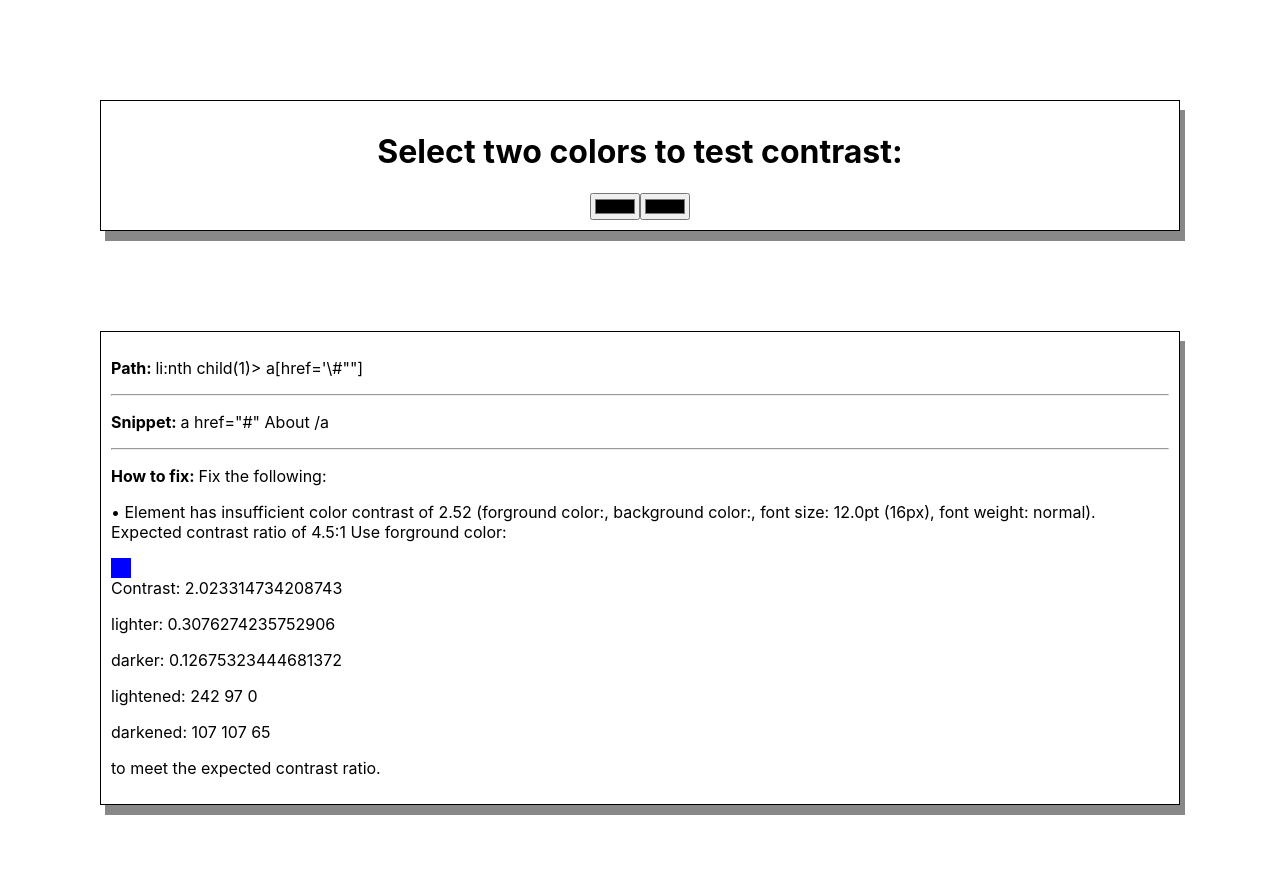
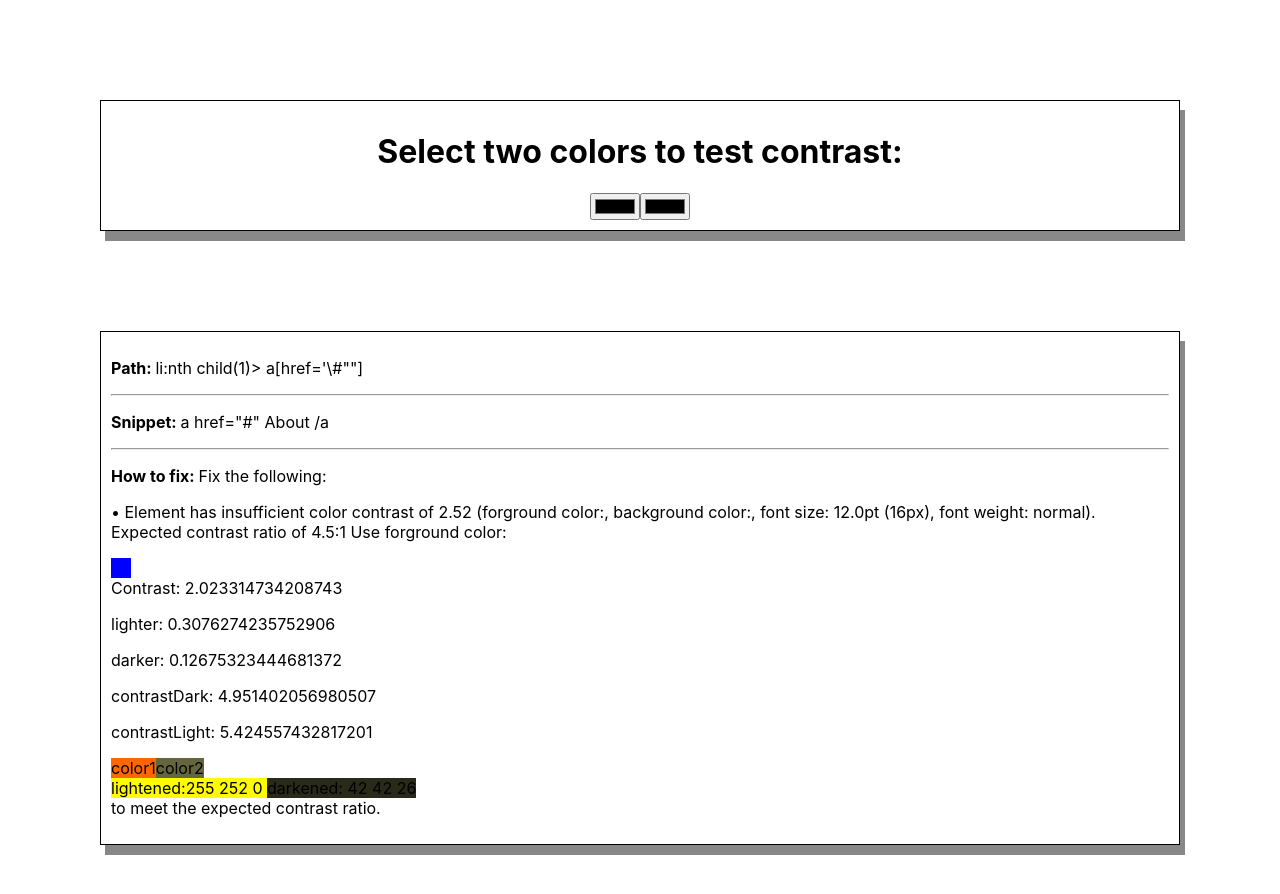
Before and after one commit to aaronaleixander/aiwe-color-rec, a React (Create React App) app: page / in a window 1280 px wide. Shown: the top 894 px of the page. Built offline with nearby package versions, Linux system fonts and the light colour scheme.

Commit message:
recommend color works

```diff
--- a/src/components/ColorDisplayBox.js
+++ b/src/components/ColorDisplayBox.js
@@ -1,9 +1,6 @@
-import React from 'react'
-
+import React, {useEffect, useState} from 'react';
 
 const ColorDisplayBox = (props) => {
-
-    // props will take in 2 color, color1 and color2
 
     //identifies the lighter and darker color
 
@@ -16,36 +13,72 @@ const ColorDisplayBox = (props) => {
         return a[0] * .2126 + a[1] * .7152 + a[2] * .0722;
     }
 
-    function lighten (r, g, b){
-        return [Math.round(r*.95), Math.round(g*.95), Math.round(b*.95)];
+    function darken (r, g, b){
+        if(r * .8 <= 255 && r * .8 >= 0){
+            r = Math.round(r*.8);
         }
-    function darken (r,g, b){
-        return [Math.round(r*1.05), Math.round(g*1.05), Math.round(b*1.05)];
+        if(g * .8 <= 255 && g * .8 >= 0){
+            g = Math.round(g*.8)
+        }
+        if(b * .8 <= 255 && b * .8 >= 0){
+            b = Math.round(b*.8)
+        }
+        return [r,g,b];
+    }
+    function lighten (r,g, b){
+        if(r * 1.2 <= 255 && r * 1.2 >= 0){
+            r = Math.round(r*1.2);
+        }
+        if(g * 1.2 <= 255 && g * 1.2 >= 0){
+            g = Math.round(g*1.2)
+        }
+        if(b * 1.2 <= 255 && b * 1.2 >= 0){
+            b = Math.round(b*1.2)
+        }
+        return [r,g,b];
     }
 
+    function rgbToHex(r,g,b) {
+        return "#" + ((1 << 24) + (r << 16) + (g << 8) + b).toString(16).slice(1);
+    }
+
+    function style (color){
+        return {
+            background: color,
+            width: 10,
+            height: 10
+        }
+    }
+    let lighter, darker, contrast, darkened, lightened, contrastDark, contrastLight;
+    recommend([props.color1[0], props.color1[1], props.color1[2]], [props.color2[0], props.color2[1], props.color2[2]])
+
+    function recommend(color1, color2){
         //determine the luminance
-    const lum1 = getLuminance(props.color1[0], props.color1[1], props.color1[2]);
-    const lum2 = getLuminance(props.color2[0], props.color2[1], props.color2[2]);
-    let lighter = Math.max(lum1, lum2);
-    let darker = lighter == lum1? lum2: lum1;
 
-    let contrast = (lighter + .05) / (darker + .05);
+        const lum1 = getLuminance(color1[0], color1[1], color1[2]);
+        const lum2 = getLuminance(color2[0], color2[1], color2[2]);
+        lighter = Math.max(lum1, lum2);
+        darker = lighter == lum1? lum2: lum1;
 
-    let darkened = [props.color2[0], props.color2[1], props.color2[2]];
-    let lightened = [props.color1[0], props.color1[1], props.color1[2]];
-    let contrastDark = contrast;
-    let contrastLight = contrast;
+        contrast = (lighter + .05) / (darker + .05);
+
+        darkened = [color2[0], color2[1], color2[2]];
+        lightened = [color1[0], color1[1], color1[2]];
+        contrastDark = contrast;
+        contrastLight = contrast;
         //lightening the lighter color
         while(contrastLight < 4.5){
+            console.log("ContrastLight: " + contrastLight + "lighterColor: " + lightened);
             lightened = lighten(lightened[0], lightened[1], lightened[2]);
-
-        contrastLight = (lightened + .05) / (darker + .05);
+            contrastLight = (getLuminance(lightened[0], lightened[1], lightened[2]) + .05) / (darker + .05);
         }
 
         while(contrastDark < 4.5){
             darkened = darken(darkened[0], darkened[1], darkened[2]);
-        contrastDark = (lighter + .05) / (darkened + .05);
+            contrastDark = (lighter + .05) / (getLuminance(darkened[0], darkened[1], darkened[2]) + .05);
         }
+    }
+
 
     return (
     // <div style={divStyle}>
@@ -57,8 +90,14 @@ const ColorDisplayBox = (props) => {
             <p>lighter: {lighter}</p>
             <p>darker: {darker}</p>
 
-            <p>lightened: {lightened[0]} {lightened[1]} {lightened[2]} </p>
-            <p>darkened: {darkened[0]}  {darkened[1]}  {darkened[2]} </p>
+            <p>contrastDark: {contrastDark} </p>
+            <p>contrastLight: {contrastLight}</p>
+
+            <span style = {style(rgbToHex(props.color1[0], props.color1[1], props.color1[2]))}>color1</span>
+            <span style = {style(rgbToHex(props.color2[0], props.color2[1], props.color2[2]))}>color2</span>
+            <br/>
+            <span style = {style(rgbToHex(lightened[0], lightened[1], lightened[2]))}>lightened:{lightened[0]} {lightened[1]} {lightened[2]} </span>
+            <span style = {style(rgbToHex(darkened[0], darkened[1], darkened[2]))}>darkened: {darkened[0]}  {darkened[1]}  {darkened[2]}</span>
         </div>
     )
 }
```
Lines whose indentation alone changed are shown as unchanged.
